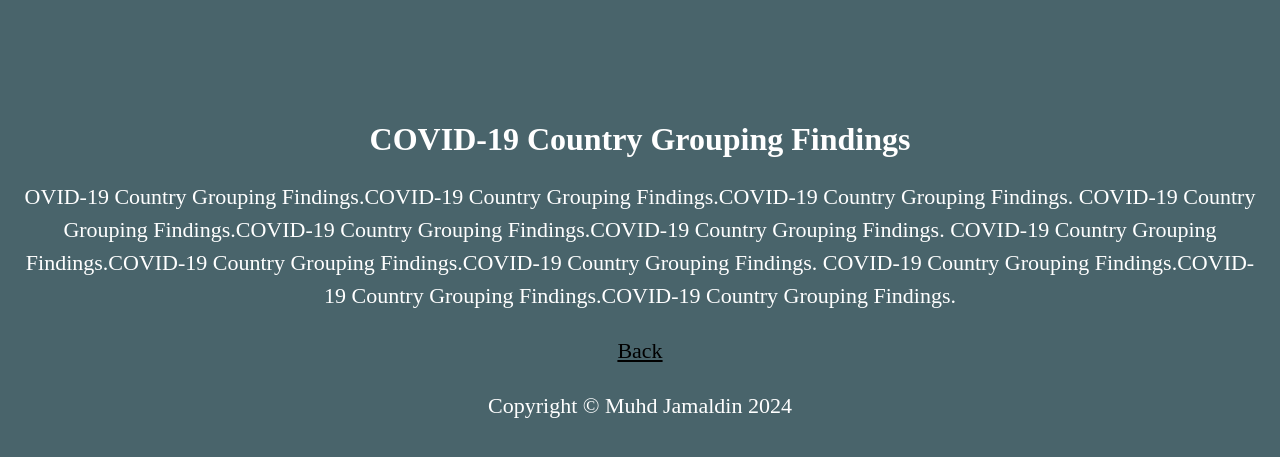
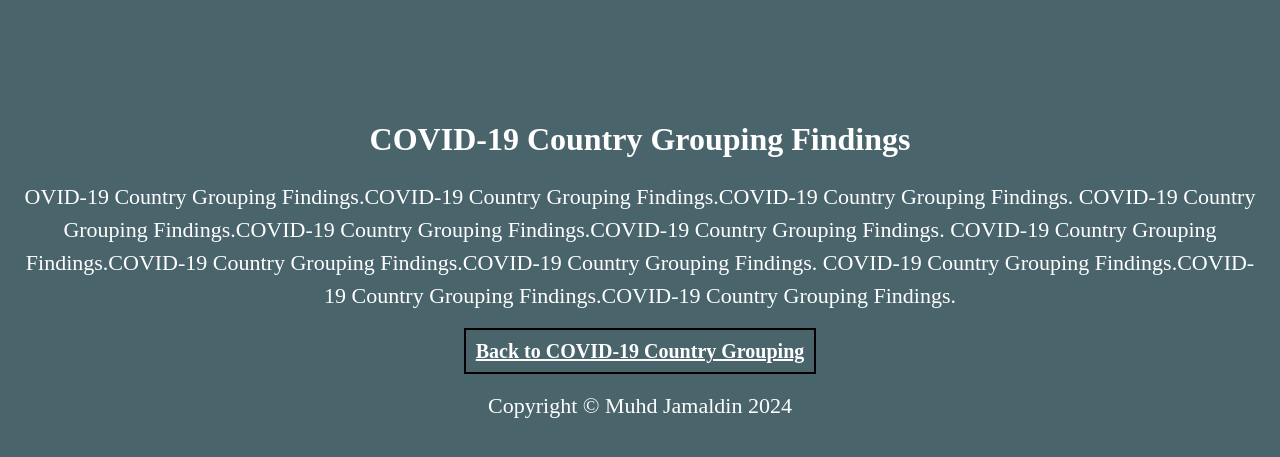
Before and after one commit to Md-Khid/Md-Khid, a Jekyll site: the page findings/1.html, which Jekyll copies as it is, in a window 1280 px wide. Shown: the top 457 px of the page. Built offline with Jekyll 4.4.1, drawn with Linux system fonts in a browser that asks for light colours.

Commit message:
Update 1.html

```diff
--- a/findings/1.html
+++ b/findings/1.html
@@ -63,11 +63,12 @@
     COVID-19 Country Grouping Findings.COVID-19 Country Grouping Findings.COVID-19 Country Grouping Findings.
     </p>
     <!-- Back Button -->
-    <p style="text-align: center;">
-    <a href="javascript:history.back()" class="btn btn-default btn-lg" style="color: black; border-color: black;">
-        Back
+ <p style="text-align: center;">
+    <a href="javascript:history.back()" class="back-link" style="border: 2px solid black; padding: 10px;">
+        <strong>Back to COVID-19 Country Grouping</strong>
     </a>
 </p>
+
 </div>
 
 <!-- Footer -->
```
